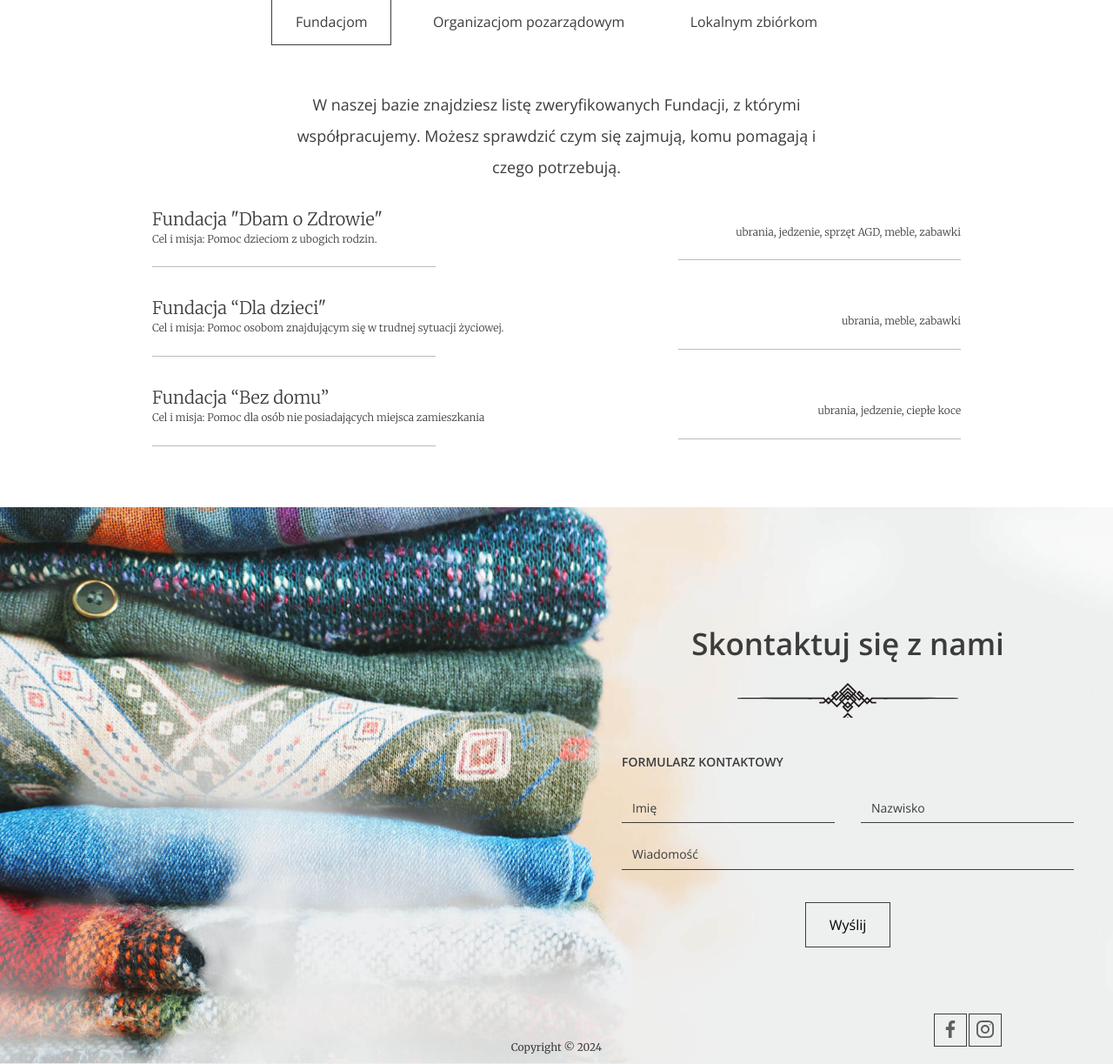
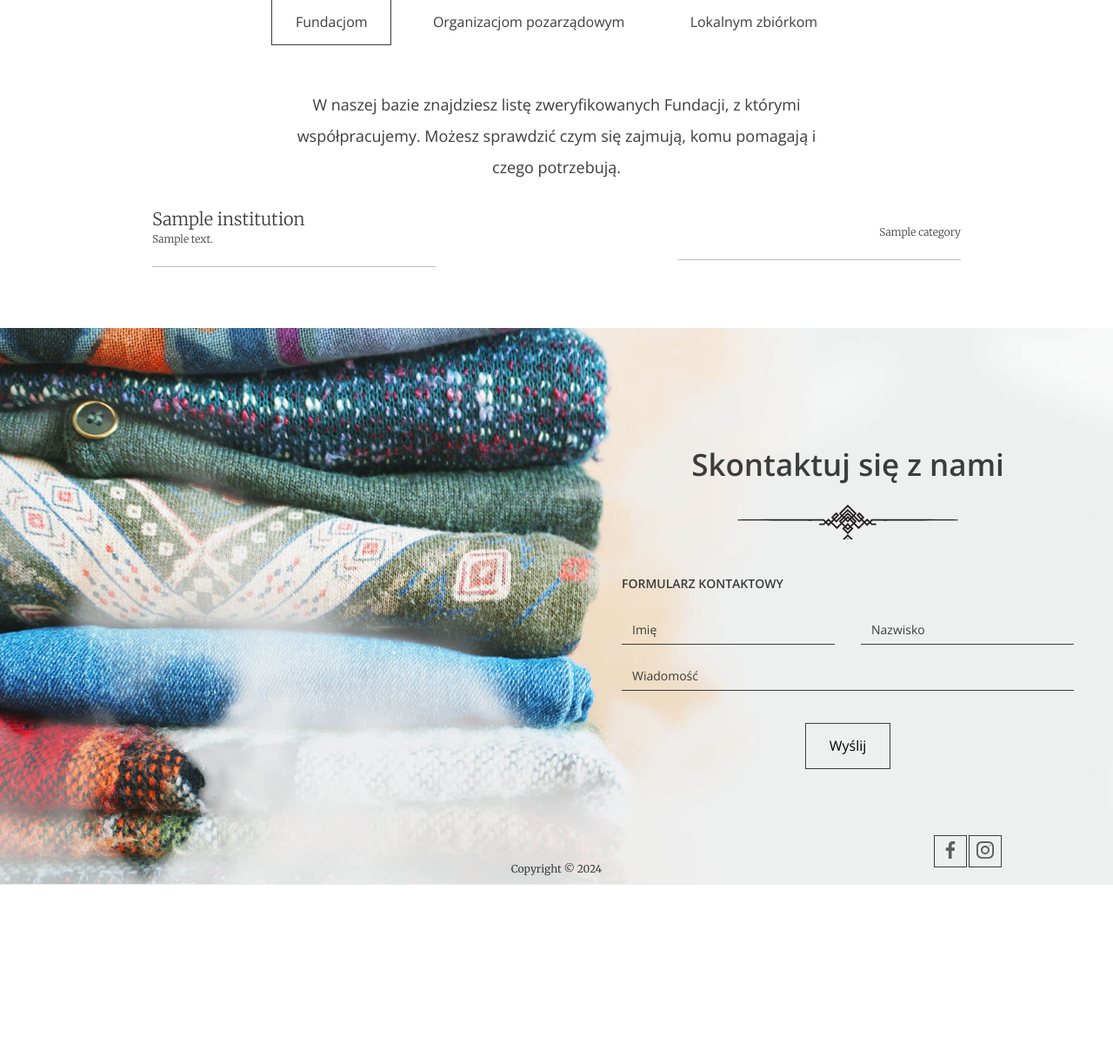
Before and after one commit to KostiantynFrolov/freely_given, a Django app: page / in a window 1280 px wide. Shown: the part 2655-3878 px from the top of the page at 87% size. After the commit the page ends 3672 px from the top, so only its background shows below. Run offline with Django 4.2, Linux system fonts and the light colour scheme; tables that the repository leaves empty hold one stand-in row (values such as "Sample post").

Commit message:
Show information about foundations, non-government organizations and local collections from database on the homepage

```diff
--- a/app/models.py
+++ b/app/models.py
@@ -3,6 +3,10 @@ from django.db import models
 
 class Category(models.Model):
     name = models.CharField(max_length=100)
+
+    def __str__(self):
+        return self.name
+
 
 
 class Institution(models.Model):
--- a/app/templates/index.html
+++ b/app/templates/index.html
@@ -100,34 +100,18 @@
       <!-- SLIDE 1 -->
       <div class="help--slides active" data-id="1">
         <p>W naszej bazie znajdziesz listę zweryfikowanych Fundacji, z którymi współpracujemy. Możesz sprawdzić czym się zajmują, komu pomagają i czego potrzebują.</p>
-
         <ul class="help--slides-items">
+          {% for foundation in foundations_all %}
             <li>
               <div class="col">
-              <div class="title">Fundacja "Dbam o Zdrowie"</div>
-              <div class="subtitle">Cel i misja: Pomoc dzieciom z ubogich rodzin.</div>
+                <div class="title">{{ foundation.name }}</div>
+                <div class="subtitle">{{ foundation.description }}</div>
               </div>
-
-            <div class="col"><div class="text">ubrania, jedzenie, sprzęt AGD, meble, zabawki</div></div>
+              <div class="col">
+                <div class="text">{{ foundation.categories.all|join:", " }}</div>
+              </div>
             </li>
-
-          <li>
-            <div class="col">
-              <div class="title">Fundacja “Dla dzieci"</div>
-              <div class="subtitle">Cel i misja: Pomoc osobom znajdującym się w trudnej sytuacji życiowej.</div>
-            </div>
-
-            <div class="col"><div class="text">ubrania, meble, zabawki</div></div>
-          </li>
-
-          <li>
-            <div class="col">
-              <div class="title">Fundacja “Bez domu”</div>
-              <div class="subtitle">Cel i misja: Pomoc dla osób nie posiadających miejsca zamieszkania</div>
-            </div>
-
-            <div class="col"><div class="text">ubrania, jedzenie, ciepłe koce</div></div>
-          </li>
+          {% endfor %}
         </ul>
         <!-- Pagination
         <ul class="help--slides-pagination">
@@ -138,49 +122,21 @@
         -->
       </div>
 
-
       <!-- SLIDE 2 -->
       <div class="help--slides" data-id="2">
-        <p>
-          Lorem ipsum dolor, sit amet consectetur adipisicing elit. Hic officiis mollitia dolor, neque aspernatur accusamus debitis. Ducimus, officia. Quia, sunt illum! Non iste placeat ab ipsum alias
-          quos suscipit corporis!
-        </p>
+        <p>W naszej bazie znajdziesz listę zweryfikowanych Organizacji, z którymi współpracujemy. Możesz sprawdzić czym się zajmują, komu pomagają i czego potrzebują.</p>
         <ul class="help--slides-items">
+          {% for  non_gov_organization in non_gov_organizations_all%}
             <li>
               <div class="col">
-              <div class="title">Organizacja 1</div>
-              <div class="subtitle">Lorem ipsum dolor sit amet consectetur.</div>
+                <div class="title">{{ non_gov_organization.name }}</div>
+                <div class="subtitle">{{ non_gov_organization.description }}</div>
               </div>
-
-            <div class="col"><div class="text">Lorem ipsum dolor sit amet consectetur adipisicing elit.</div></div>
+              <div class="col">
+                <div class="text">{{ non_gov_organization.categories.all|join:", " }}</div>
+              </div>
             </li>
-
-          <li>
-            <div class="col">
-              <div class="title">Organizacja 2</div>
-              <div class="subtitle">Lorem ipsum dolor sit amet consectetur.</div>
-            </div>
-
-            <div class="col"><div class="text">Lorem ipsum dolor sit amet consectetur adipisicing elit.</div></div>
-          </li>
-
-          <li>
-            <div class="col">
-              <div class="title">Organizacja 3</div>
-              <div class="subtitle">Lorem ipsum dolor sit amet consectetur.</div>
-            </div>
-
-            <div class="col"><div class="text">Lorem ipsum dolor sit amet consectetur adipisicing elit.</div></div>
-          </li>
-
-          <li>
-            <div class="col">
-              <div class="title">Organizacja 4</div>
-              <div class="subtitle">Lorem ipsum dolor sit amet consectetur.</div>
-            </div>
-
-            <div class="col"><div class="text">Lorem ipsum dolor sit amet consectetur adipisicing elit.</div></div>
-          </li>
+          {% endfor %}
         </ul>
 
         <!-- Pagination
@@ -196,25 +152,19 @@
 
       <!-- SLIDE 3 -->
       <div class="help--slides" data-id="3">
-        <p>Lorem ipsum dolor sit amet, his ocurreret persequeris ea, ad utinam laudem duo. Verterem adipisci partiendo eos ne, ea his reque quaeque recteque, ne quo lobortis intellegam.</p>
+        <p>W naszej bazie znajdziesz listę zweryfikowanych Lokalnych zbiórek, z którymi współpracujemy. Możesz sprawdzić czym się zajmują, komu pomagają i czego potrzebują.</p>
         <ul class="help--slides-items">
+          {% for local_collection in local_collections_all %}
             <li>
               <div class="col">
-              <div class="title">Lokalna zbiórka 1</div>
-              <div class="subtitle">Lorem ipsum dolor sit amet consectetur.</div>
+                <div class="title">{{ local_collection.name }}</div>
+                <div class="subtitle">{{ local_collection.description }}</div>
               </div>
-
-            <div class="col"><div class="text">Lorem ipsum dolor sit amet consectetur adipisicing elit.</div></div>
+              <div class="col">
+                <div class="text">{{ local_collection.categories.all|join:", " }}</div>
+              </div>
             </li>
-
-          <li>
-            <div class="col">
-              <div class="title">Lokalna zbiórka 2</div>
-              <div class="subtitle">Lorem ipsum dolor sit amet consectetur.</div>
-            </div>
-
-            <div class="col"><div class="text">Lorem ipsum dolor sit amet consectetur adipisicing elit.</div></div>
-          </li>
+          {% endfor %}
         </ul>
 
         <!-- Pagination
--- a/app/views.py
+++ b/app/views.py
@@ -1,15 +1,21 @@
 from django.db.models import Sum
 from django.shortcuts import render
 from django.views import View
-from .models import Donation
+from .models import Donation, Institution
 
 
 class LandingPageView(View):
     def get(self, request):
         donated_bags_sum = Donation.objects.aggregate(Sum("quantity"))["quantity__sum"]
         donated_institutions_sum = len(set(Donation.objects.values_list("institution", flat=True)))
+        foundations_all = Institution.objects.filter(type="f")
+        non_gov_organizations_all = Institution.objects.filter(type="ngo")
+        local_collections_all = Institution.objects.filter(type="lc")
         return render(request, "index.html", {"donated_bags_sum": donated_bags_sum,
-                                              "donated_institutions_sum": donated_institutions_sum})
+                                              "donated_institutions_sum": donated_institutions_sum,
+                                              "foundations_all": foundations_all,
+                                              "non_gov_organizations_all": non_gov_organizations_all,
+                                              "local_collections_all": local_collections_all})
 
 
 class AddDonationView(View):
```
Lines whose indentation alone changed are shown as unchanged.
